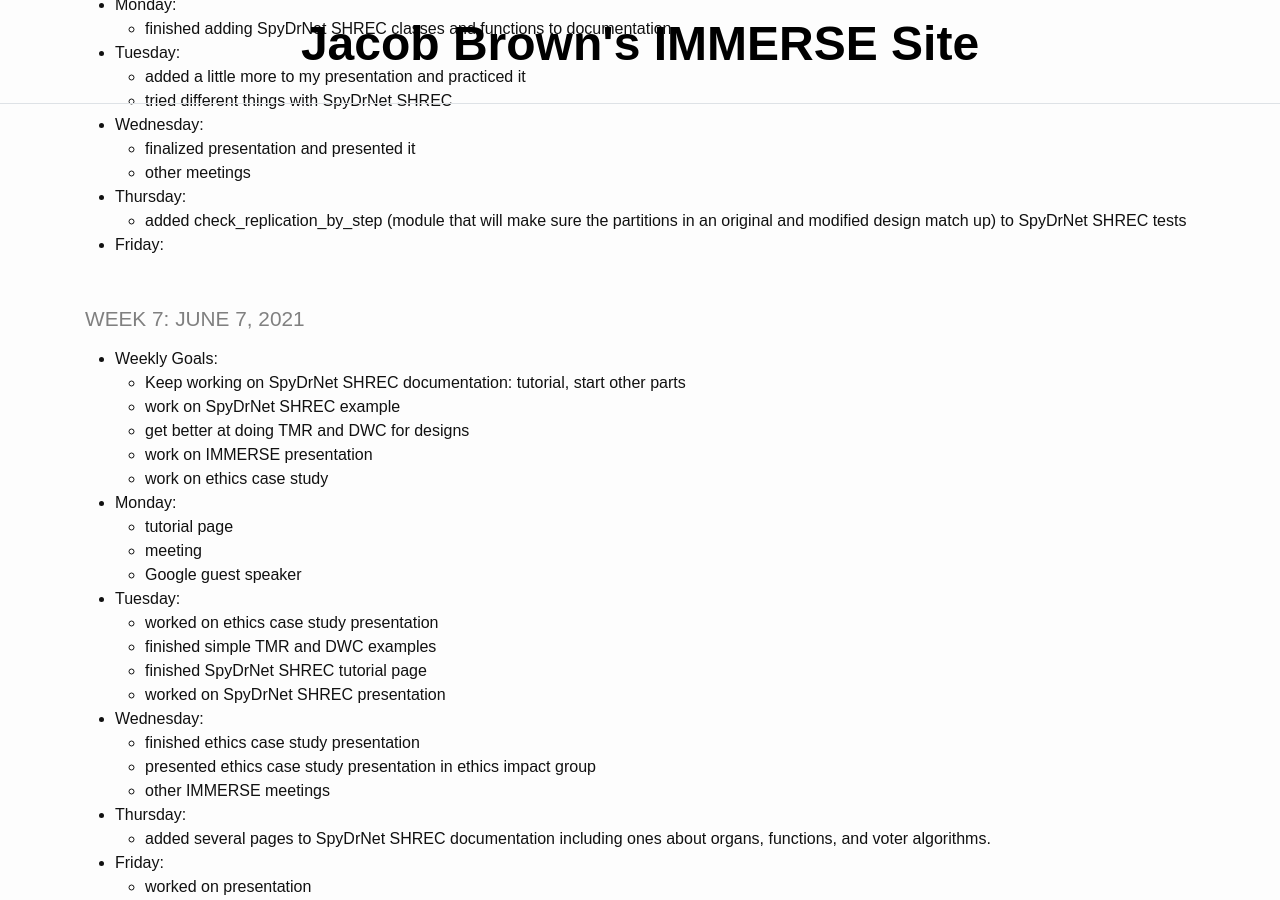
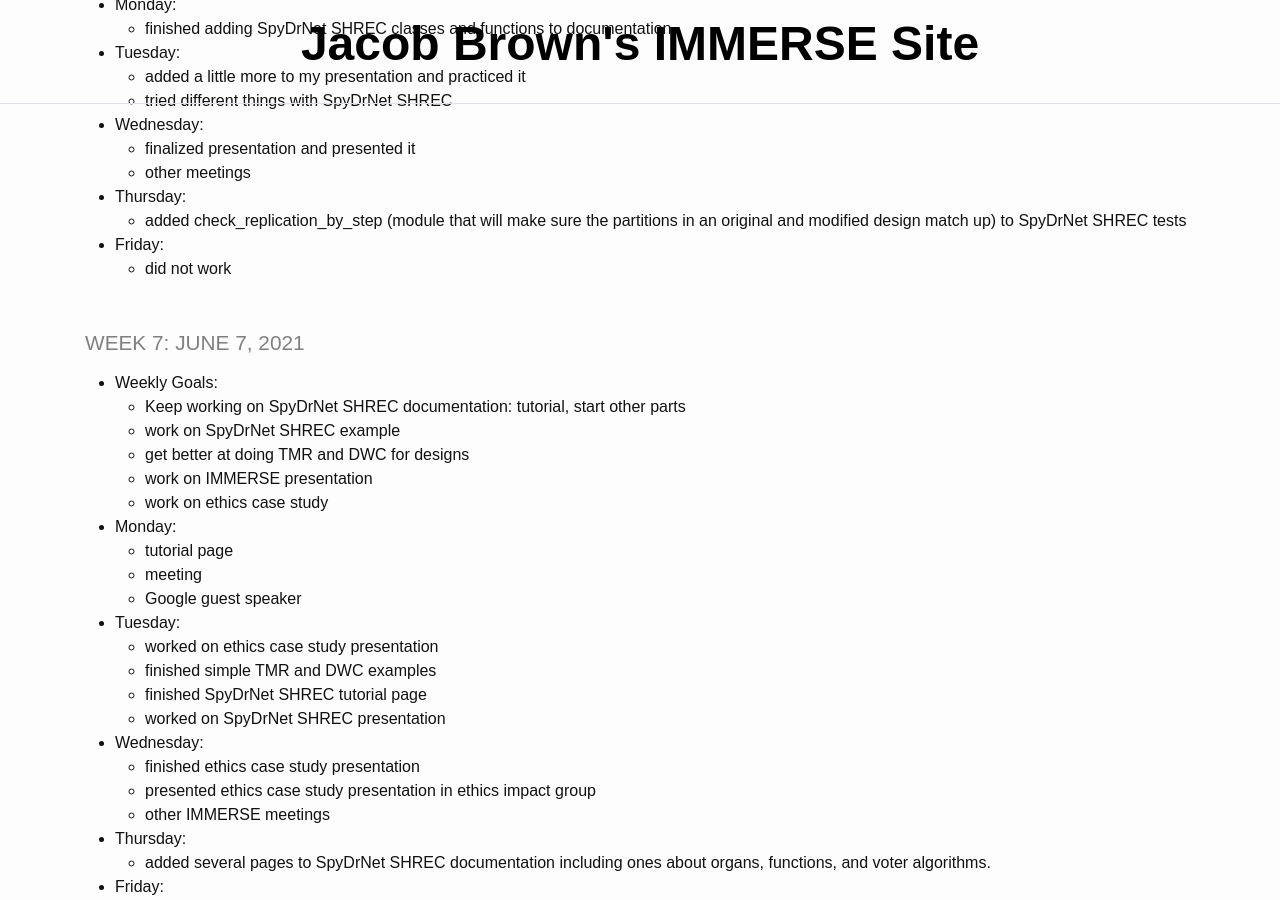
Before and after one commit to jacobdbrown4/jacob_brown, a Jekyll site: the page built from _pages/log.md, in a window 1280 px wide and 900 px high, scrolled down 734 px. Built offline with Jekyll 4.4.1, drawn with Linux system fonts in a browser that asks for light colours.

Commit message:
updated log'

```diff
--- a/_pages/log.md
+++ b/_pages/log.md
@@ -33,6 +33,7 @@ title: IMMERSE Log
 * **Thursday**:
   * added check_replication_by_step (module that will make sure the partitions in an original and modified design match up) to SpyDrNet SHREC tests
 * **Friday**:
+  * did not work
 
 ### Week 7: June 7, 2021
 * **Weekly Goals**:
```
